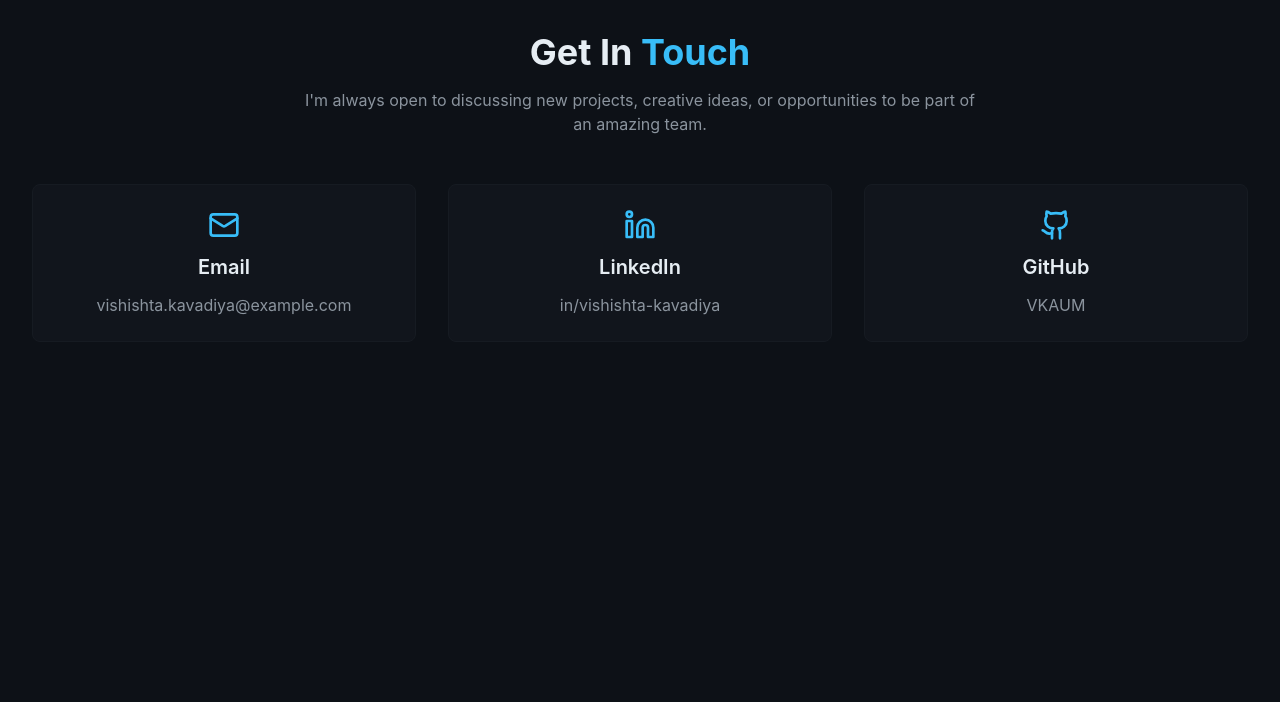
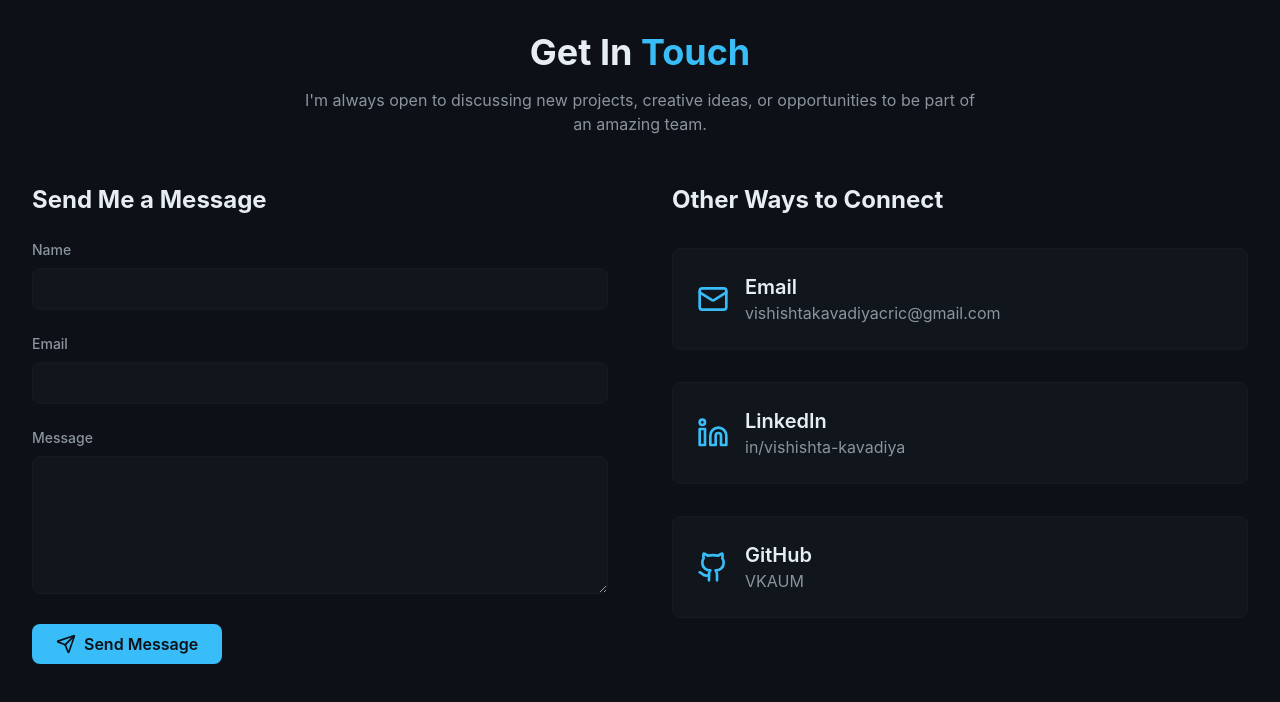
Before and after one commit to VKAUM/Portfolio, a Next.js app: page /contact in a window 1280 px wide. Shown: the top 702 px of the page. Built offline with nearby package versions, Linux system fonts and the light colour scheme.

Commit message:
Update project with latest changes

```diff
--- a/package.json
+++ b/package.json
@@ -7,6 +7,7 @@
     "start": "next start"
   },
   "dependencies": {
+    "emailjs-com": "^3.2.0",
     "framer-motion": "^11.0.0",
     "lucide-react": "^0.525.0",
     "next": "14.1.0",
--- a/pages/contact.js
+++ b/pages/contact.js
@@ -1,12 +1,41 @@
-import { Mail, Linkedin, Github } from "lucide-react";
+import { useRef, useState } from 'react';
+import emailjs from 'emailjs-com';
+import { Mail, Linkedin, Github, Send, Loader2, CheckCircle, AlertTriangle } from "lucide-react";
+import { motion, AnimatePresence } from 'framer-motion';
 
 export default function Contact() {
+  const form = useRef();
+  const [status, setStatus] = useState(''); // Can be 'sending', 'success', 'error', or ''
+
+  const sendEmail = (e) => {
+    e.preventDefault();
+    setStatus('sending');
+
+    // !!! IMPORTANT !!!
+    // Replace these placeholders with your actual EmailJS credentials
+    const serviceID = process.env.NEXT_PUBLIC_EMAILJS_SERVICE_ID || 'YOUR_SERVICE_ID';
+    const templateID = process.env.NEXT_PUBLIC_EMAILJS_TEMPLATE_ID || 'YOUR_TEMPLATE_ID';
+    const userID = process.env.NEXT_PUBLIC_EMAILJS_USER_ID || 'YOUR_USER_ID';
+
+    emailjs.sendForm(serviceID, templateID, form.current, userID)
+      .then((result) => {
+          console.log(result.text);
+          setStatus('success');
+          form.current.reset();
+          setTimeout(() => setStatus(''), 5000); // Reset status after 5 seconds
+      }, (error) => {
+          console.log(error.text);
+          setStatus('error');
+          setTimeout(() => setStatus(''), 5000);
+      });
+  };
+
   const contactLinks = [
     {
       icon: <Mail className="w-8 h-8 text-accent-blue" />,
       title: "Email",
-      handle: "vishishta.kavadiya@example.com",
-      href: "mailto:vishishta.kavadiya@example.com"
+      handle: "vishishtakavadiyacric@gmail.com",
+      href: "mailto:vishishtakavadiyacric@gmail.com"
     },
     {
       icon: <Linkedin className="w-8 h-8 text-accent-blue" />,
@@ -24,30 +53,67 @@ export default function Contact() {
 
   return (
     <div className="min-h-screen p-4 sm:p-8 bg-primary-dark py-20">
-      <div className="max-w-7xl mx-auto text-center">
+      <div className="max-w-7xl mx-auto">
+        <div className="text-center">
             <h1 className="text-3xl sm:text-4xl font-bold mb-4 text-primary-text">
             Get In <span className="text-accent-blue">Touch</span>
             </h1>
             <p className="text-secondary-text mb-12 max-w-2xl mx-auto">
             I'm always open to discussing new projects, creative ideas, or opportunities to be part of an amazing team.
             </p>
+        </div>
 
-        <div className="grid grid-cols-1 md:grid-cols-3 gap-8">
+        <div className="grid grid-cols-1 lg:grid-cols-2 gap-16 items-start">
+          {/* Contact Form */}
+          <div className="w-full">
+            <h2 className="text-2xl font-bold text-primary-text mb-6">Send Me a Message</h2>
+            <form ref={form} onSubmit={sendEmail} className="space-y-6">
+              <div>
+                <label htmlFor="user_name" className="block text-sm font-medium text-secondary-text mb-2">Name</label>
+                <input type="text" name="user_name" id="user_name" required className="w-full bg-secondary-dark/50 border border-secondary-dark rounded-lg px-4 py-2 text-primary-text focus:outline-none focus:ring-2 focus:ring-accent-blue transition-all" />
+              </div>
+              <div>
+                <label htmlFor="user_email" className="block text-sm font-medium text-secondary-text mb-2">Email</label>
+                <input type="email" name="user_email" id="user_email" required className="w-full bg-secondary-dark/50 border border-secondary-dark rounded-lg px-4 py-2 text-primary-text focus:outline-none focus:ring-2 focus:ring-accent-blue transition-all" />
+              </div>
+              <div>
+                <label htmlFor="message" className="block text-sm font-medium text-secondary-text mb-2">Message</label>
+                <textarea name="message" id="message" rows="5" required className="w-full bg-secondary-dark/50 border border-secondary-dark rounded-lg px-4 py-2 text-primary-text focus:outline-none focus:ring-2 focus:ring-accent-blue transition-all"></textarea>
+              </div>
+              <div className="flex items-center justify-between">
+                <button type="submit" disabled={status === 'sending'} className="inline-flex items-center gap-2 px-6 py-2 bg-accent-blue text-primary-dark font-semibold rounded-lg hover:bg-accent-blue/80 transition-all duration-300 disabled:bg-secondary-dark disabled:text-secondary-text disabled:cursor-not-allowed">
+                  {status === 'sending' ? <Loader2 className="animate-spin" size={20} /> : <Send size={20} />}
+                  {status === 'sending' ? 'Sending...' : 'Send Message'}
+                </button>
+                <AnimatePresence>
+                  {status === 'success' && <motion.p initial={{opacity: 0}} animate={{opacity: 1}} exit={{opacity: 0}} className="text-green-400 flex items-center gap-2"><CheckCircle size={20}/> Message Sent!</motion.p>}
+                  {status === 'error' && <motion.p initial={{opacity: 0}} animate={{opacity: 1}} exit={{opacity: 0}} className="text-red-400 flex items-center gap-2"><AlertTriangle size={20}/> Failed to send.</motion.p>}
+                </AnimatePresence>
+              </div>
+            </form>
+          </div>
+
+          {/* Contact Links */}
+          <div className="space-y-8">
+             <h2 className="text-2xl font-bold text-primary-text mb-6">Other Ways to Connect</h2>
             {contactLinks.map((link, index) => (
               <a
                 key={index}
                 href={link.href}
                 target="_blank"
                 rel="noopener noreferrer"
-              className="p-6 bg-secondary-dark/50 border border-secondary-dark rounded-lg flex flex-col items-center justify-center gap-3 transition-all duration-300 hover:border-accent-blue/50 hover:-translate-y-1"
+                className="p-6 bg-secondary-dark/50 border border-secondary-dark rounded-lg flex items-center gap-4 transition-all duration-300 hover:border-accent-blue/50 hover:-translate-y-1"
               >
                 {link.icon}
+                <div>
                   <h3 className="text-xl font-semibold text-primary-text">{link.title}</h3>
                   <p className="text-secondary-text break-all">{link.handle}</p>
+                </div>
               </a>
             ))}
           </div>
         </div>
       </div>
+    </div>
   );
 }
--- a/pages/skills.js
+++ b/pages/skills.js
@@ -59,7 +59,7 @@ export default function Skills() {
     <div className="min-h-screen p-8 bg-primary-dark py-20">
       <div className="max-w-7xl mx-auto">
         <h1 className="text-4xl font-bold mb-12 text-center text-primary-text">
-          My <span className="text-accent-blue">Profile</span>
+          My <span className="text-accent-blue">SkillSet</span>
         </h1>
 
         <Dropdown title="Skills" icon={Code2}>
```
Also changed, not shown: 1 other file (tests, documents, lock files or other folders). Lines whose indentation alone changed are shown as unchanged.
